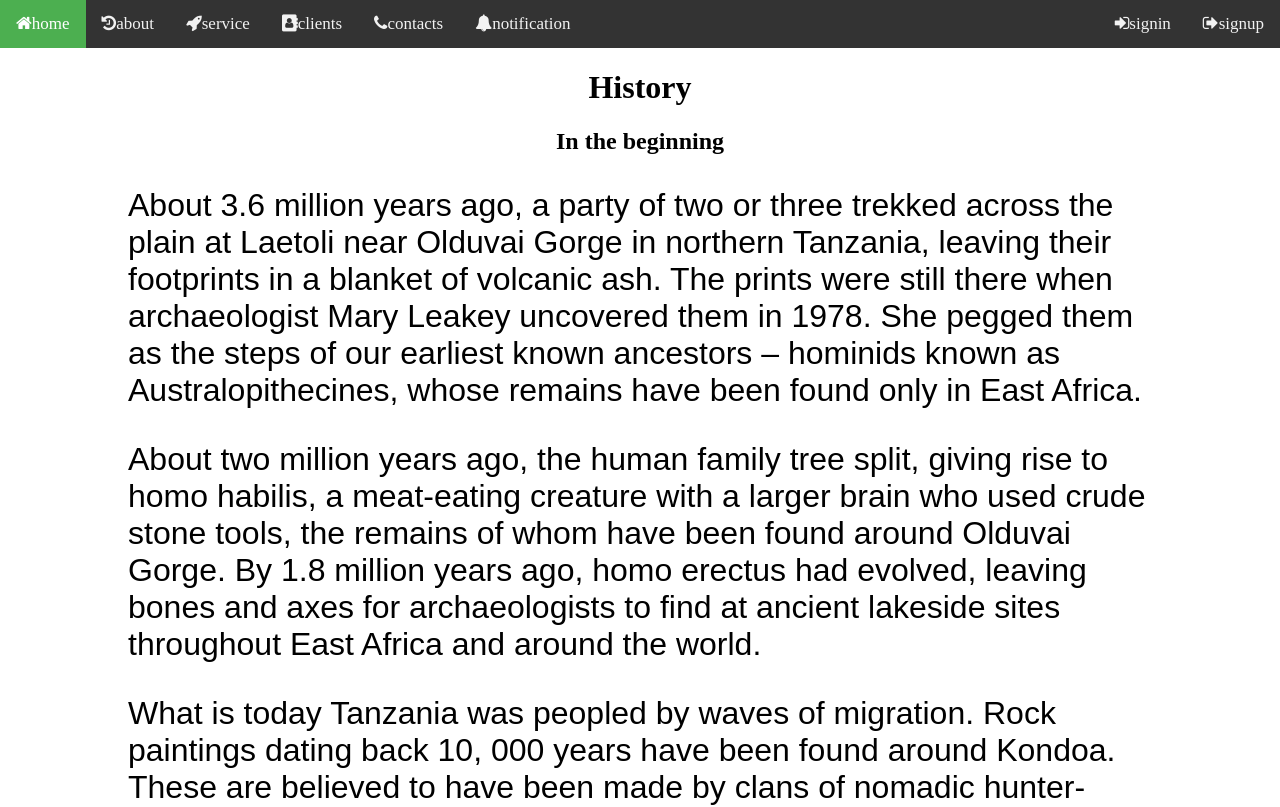
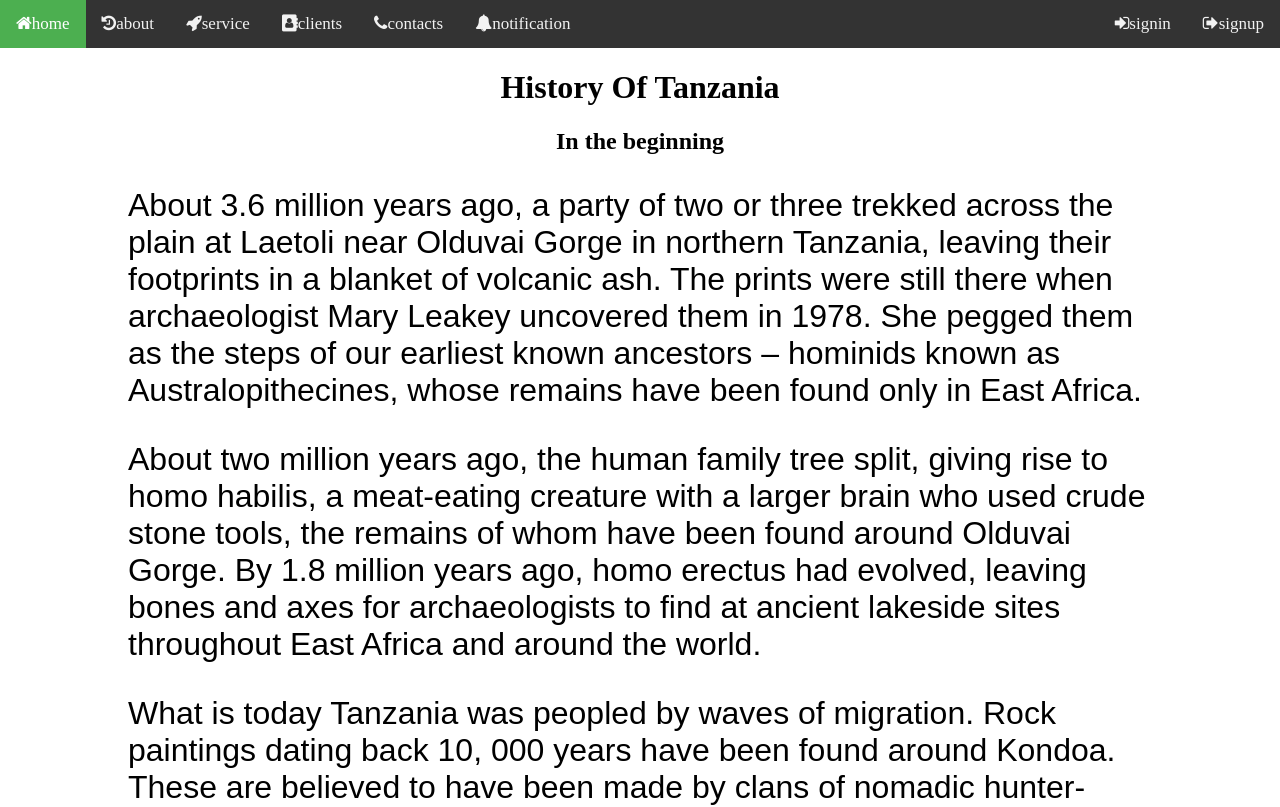
Before and after one commit to ROGASIAN/kindo_for-life.com, a plain HTML site: page index.html in a window 1280 px wide. Shown: the top 807 px of the page. Drawn offline with Linux system fonts and the light colour scheme.

Commit message:
Update index.html

```diff
--- a/index.html
+++ b/index.html
@@ -107,7 +107,7 @@ a.social{
     	</div>
 
     </div>
-<h1>History</h1>
+<h1>History Of Tanzania</h1>
 
 <h2>In the beginning</h2>
 <p>
```
